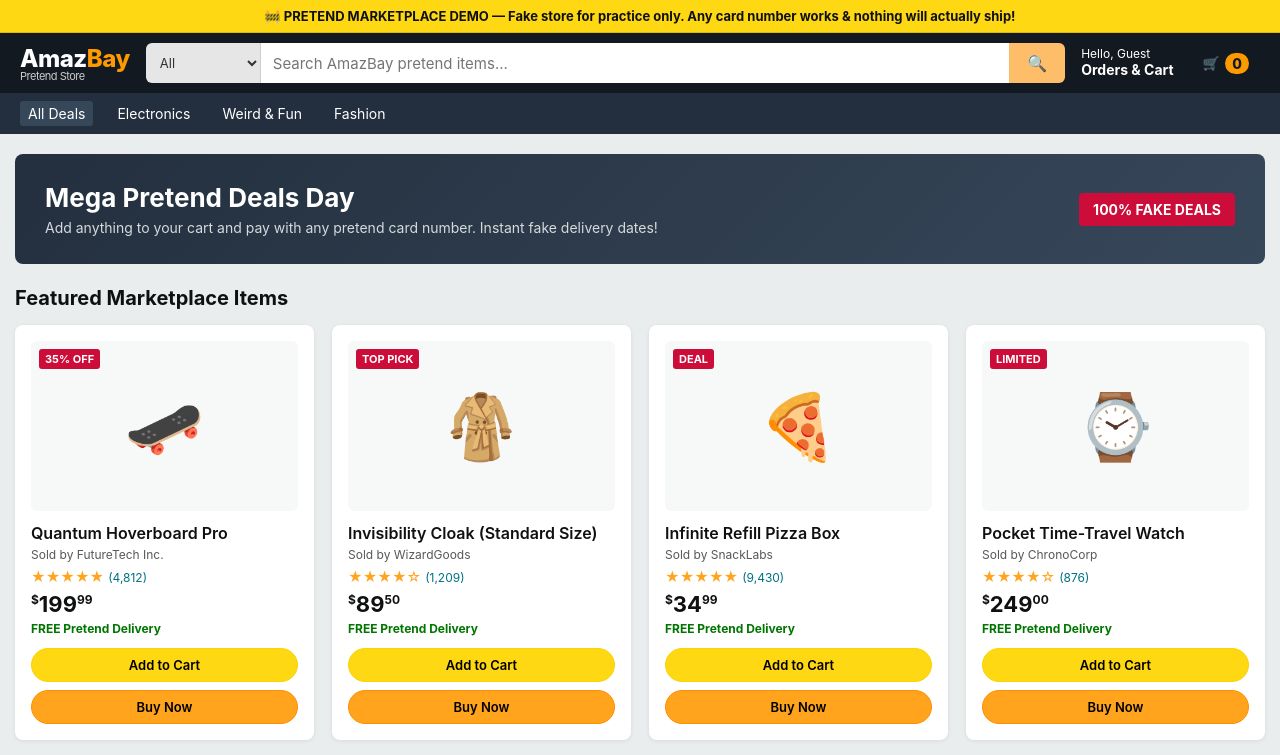
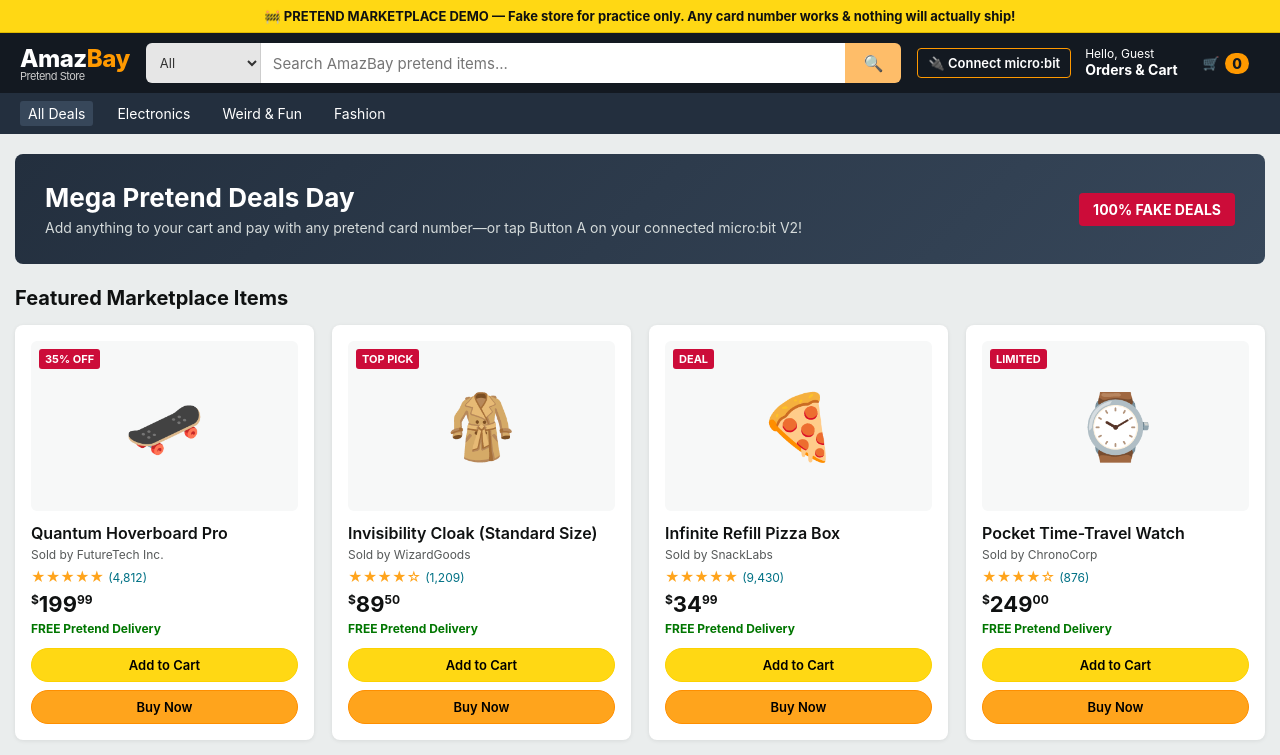
Before and after one commit to shreyas368/pretend-store, a plain HTML site: page index.html in a window 1280 px wide. Shown: the top 755 px of the page. Drawn offline with Linux system fonts and the light colour scheme.

Commit message:
Update index.html

```diff
--- a/index.html
+++ b/index.html
@@ -79,12 +79,13 @@
     .header-actions {
       display: flex;
       align-items: center;
-      gap: 18px;
+      gap: 14px;
     }
     .nav-item {
       cursor: pointer;
       font-size: 12px;
       line-height: 1.2;
+      white-space: nowrap;
     }
     .nav-item strong { font-size: 14px; display: block; }
     .cart-btn {
@@ -97,8 +98,14 @@
       cursor: pointer;
       padding: 6px 10px;
       border-radius: 4px;
+      white-space: nowrap;
     }
     .cart-btn:hover { border-color: white; }
+    .microbit-btn {
+      border: 1px solid #ff9900;
+      font-size: 13px;
+      font-weight: 600;
+    }
     .cart-count {
       background: #ff9900;
       color: #131921;
@@ -139,6 +146,7 @@
       display: flex;
       justify-content: space-between;
       align-items: center;
+      gap: 15px;
     }
     .hero h1 { font-size: 26px; margin-bottom: 6px; }
     .hero p { color: #d5dbdb; font-size: 14px; }
@@ -148,6 +156,7 @@
       border-radius: 4px;
       font-weight: bold;
       font-size: 14px;
+      white-space: nowrap;
     }
 
     /* Main Grid */
@@ -357,6 +366,9 @@
     </div>
 
     <div class="header-actions">
+      <button class="cart-btn microbit-btn" id="connect-microbit" onclick="connectMicrobit()">
+        🔌 Connect micro:bit
+      </button>
       <div class="nav-item" onclick="openCart()">
         Hello, Guest
         <strong>Orders & Cart</strong>
@@ -380,7 +392,7 @@
     <div class="hero">
       <div>
         <h1>Mega Pretend Deals Day</h1>
-        <p>Add anything to your cart and pay with any pretend card number. Instant fake delivery dates!</p>
+        <p>Add anything to your cart and pay with any pretend card number—or tap Button A on your connected micro:bit V2!</p>
       </div>
       <div class="hero-badge">100% FAKE DEALS</div>
     </div>
@@ -429,6 +441,7 @@
     ];
 
     let cart = [];
+    let microbitWriter = null;
 
     function renderProducts(list) {
       const grid = document.getElementById("product-grid");
@@ -556,9 +569,10 @@
         return;
       }
 
-      // Generate fake delivery date (4 days from today)
+      // Generate a random fake delivery date (between 2 and 15 days from today)
+      const randomDays = Math.floor(Math.random() * 14) + 2;
       const deliveryDate = new Date();
-      deliveryDate.setDate(deliveryDate.getDate() + 4);
+      deliveryDate.setDate(deliveryDate.getDate() + randomDays);
       const formattedDate = deliveryDate.toLocaleDateString("en-US", {
         weekday: "long", month: "short", day: "numeric", year: "numeric"
       });
@@ -580,7 +594,64 @@
       cart = [];
       updateCartUI();
       document.getElementById("card-input").value = "";
+
+      // Send signal to connected micro:bit V2
+      if (microbitWriter) {
+        microbitWriter.write("PAID\n");
+      }
     });
+
+    // BBC micro:bit V2 Web Serial Connection
+    async function connectMicrobit() {
+      if (!("serial" in navigator)) {
+        alert("Please open this site in Google Chrome or Microsoft Edge to connect your micro:bit!");
+        return;
+      }
+
+      try {
+        const port = await navigator.serial.requestPort();
+        await port.open({ baudRate: 115200 });
+
+        document.getElementById("connect-microbit").textContent = "✅ micro:bit Connected";
+
+        // Writer to send messages TO the micro:bit
+        const textEncoder = new TextEncoderStream();
+        textEncoder.readable.pipeTo(port.writable);
+        microbitWriter = textEncoder.writable.getWriter();
+
+        // Reader to listen to buttons FROM the micro:bit
+        const textDecoder = new TextDecoderStream();
+        port.readable.pipeTo(textDecoder.writable);
+        const reader = textDecoder.readable.getReader();
+
+        let buffer = "";
+        while (true) {
+          const { value, done } = await reader.read();
+          if (done) break;
+          buffer += value;
+          let lines = buffer.split("\n");
+          buffer = lines.pop();
+
+          for (let line of lines) {
+            const msg = line.trim();
+            if (msg === "ADD_RANDOM") {
+              const randomItem = products[Math.floor(Math.random() * products.length)];
+              addToCart(randomItem.id, false);
+            } else if (msg === "TAP_PAY") {
+              if (cart.length === 0) {
+                alert("Cart is empty! Press Button B on your micro:bit to add an item first.");
+              } else {
+                openCart();
+                document.getElementById("card-input").value = "MICROBIT-TAP-CARD";
+                document.getElementById("checkout-form").dispatchEvent(new Event("submit"));
+              }
+            }
+          }
+        }
+      } catch (err) {
+        console.log("Connection cancelled or failed:", err);
+      }
+    }
 
     // Load products on start
     renderProducts(products);
```
